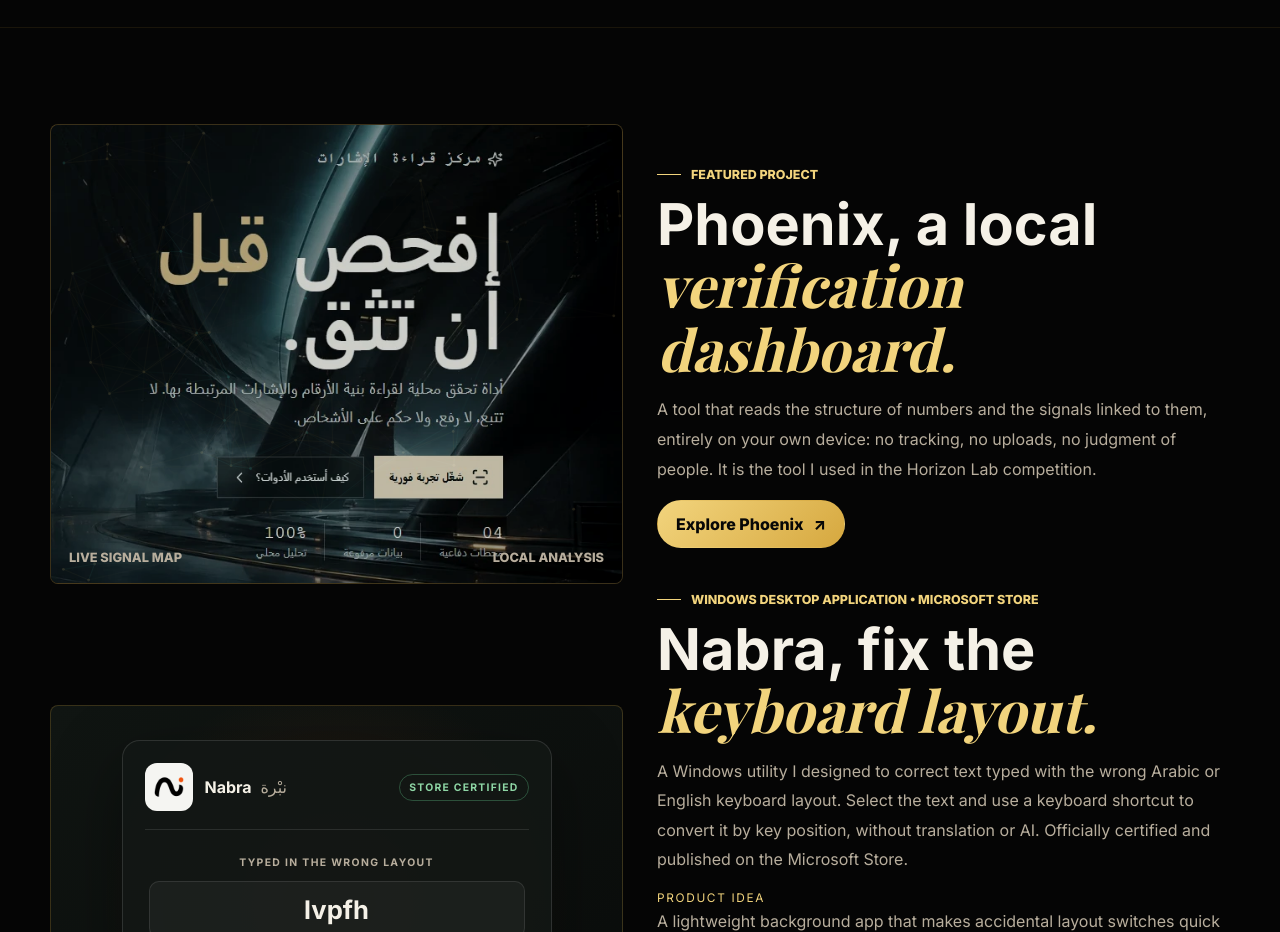
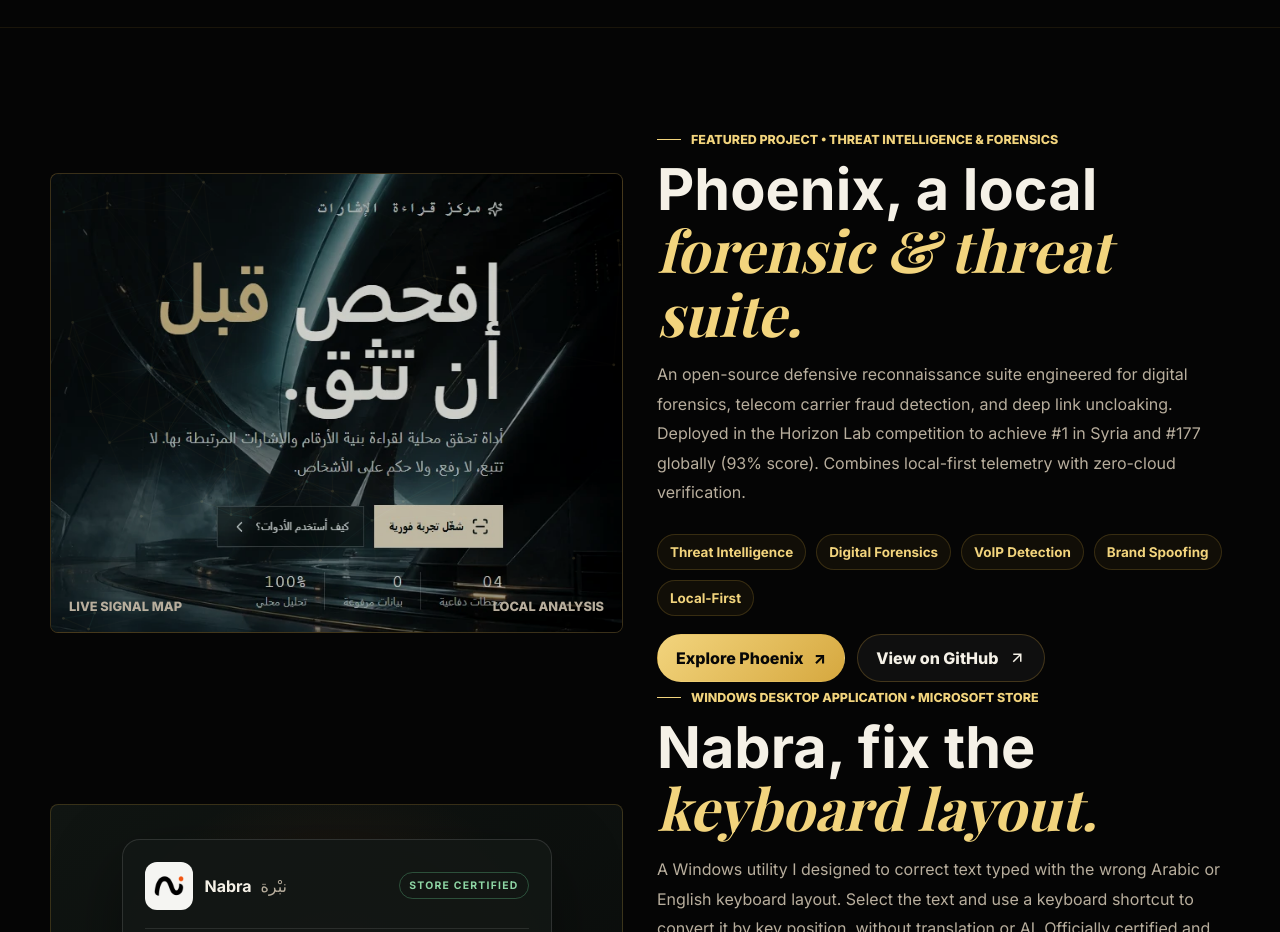
Before and after one commit to Khalil-M-Khalil/khalil-m-khalil.github.io, a plain HTML site: page technical.html in a window 1280 px wide. Shown: the part 6700-7632 px from the top of the page. Drawn offline with nearby package versions, Linux system fonts and the light colour scheme; a web font is replaced by a local one.

Commit message:
Upgrade Phoenix project card to Forensic & Threat Suite with GitHub link and capability tags

```diff
--- a/technical.html
+++ b/technical.html
@@ -168,10 +168,20 @@
           <div class="signal-label"><span>LIVE SIGNAL MAP</span><span>LOCAL ANALYSIS</span></div>
         </div>
         <div class="studio-copy">
-          <span class="eyebrow reveal">Featured Project</span>
-          <h2 class="reveal">Phoenix, a local <span class="serif">verification dashboard.</span></h2>
-          <p class="section-desc reveal">A tool that reads the structure of numbers and the signals linked to them, entirely on your own device: no tracking, no uploads, no judgment of people. It is the tool I used in the Horizon Lab competition.</p>
-          <a class="btn btn-primary reveal phoenix-btn" href="https://khalil-m-khalil.github.io/Phoenix/" target="_blank" rel="noopener">Explore Phoenix <span aria-hidden="true">↗</span></a>
+          <span class="eyebrow reveal">Featured Project &bull; Threat Intelligence &amp; Forensics</span>
+          <h2 class="reveal">Phoenix, a local <span class="serif">forensic &amp; threat suite.</span></h2>
+          <p class="section-desc reveal">An open-source defensive reconnaissance suite engineered for digital forensics, telecom carrier fraud detection, and deep link uncloaking. Deployed in the Horizon Lab competition to achieve #1 in Syria and #177 globally (93% score). Combines local-first telemetry with zero-cloud verification.</p>
+          <div class="tag-wall reveal" style="margin-bottom:18px;">
+            <span class="tag">Threat Intelligence</span>
+            <span class="tag">Digital Forensics</span>
+            <span class="tag">VoIP Detection</span>
+            <span class="tag">Brand Spoofing</span>
+            <span class="tag">Local-First</span>
+          </div>
+          <div class="sada-actions reveal">
+            <a class="btn btn-primary phoenix-btn" href="https://khalil-m-khalil.github.io/Phoenix/" target="_blank" rel="noopener">Explore Phoenix <span aria-hidden="true">↗</span></a>
+            <a class="btn" href="https://github.com/Khalil-M-Khalil/Phoenix" target="_blank" rel="noopener">View on GitHub <svg viewBox="0 0 24 24" fill="none" stroke="currentColor" stroke-width="2"><path d="M7 17 17 7M7 7h10v10"/></svg></a>
+          </div>
         </div>
       </div>
     </div>
```
